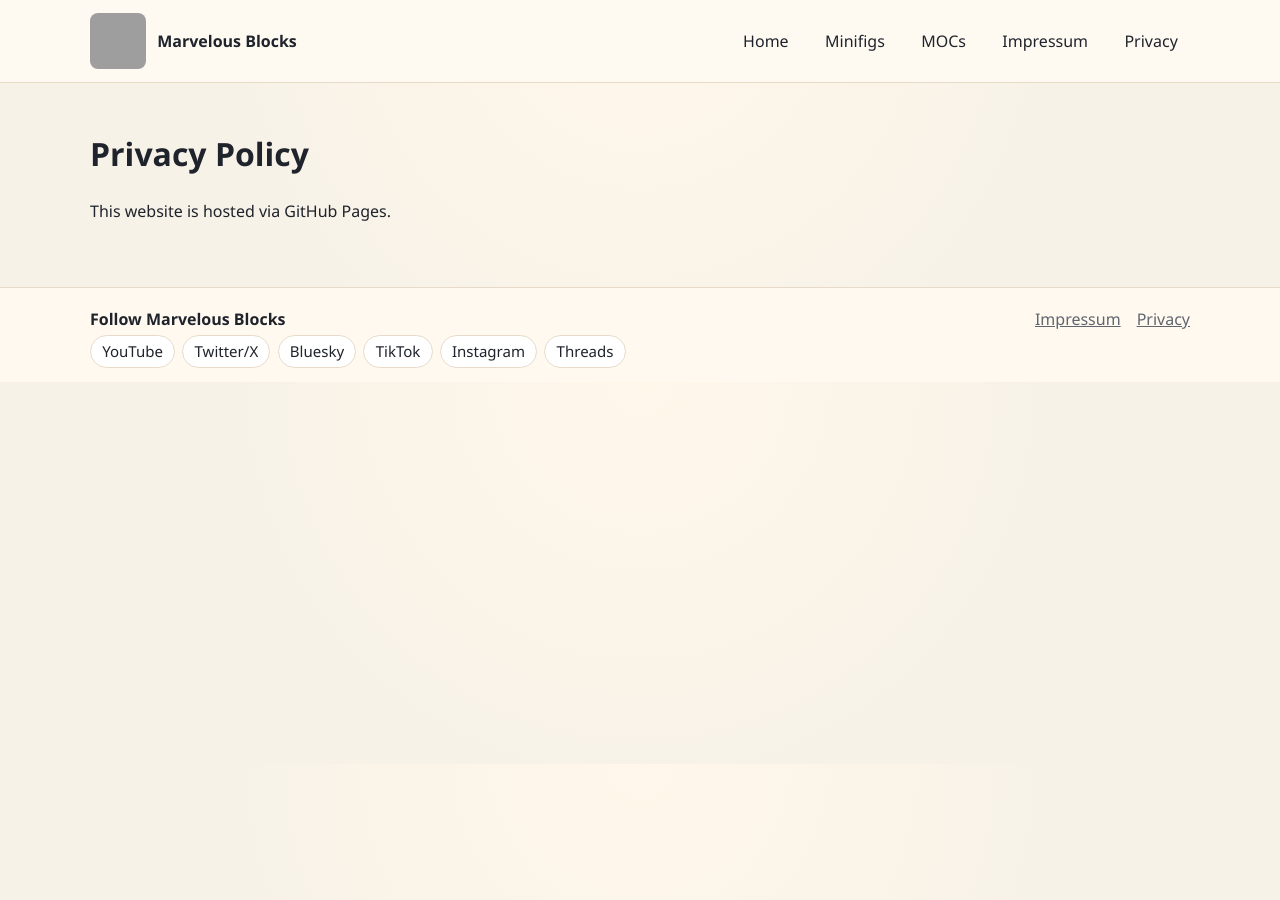
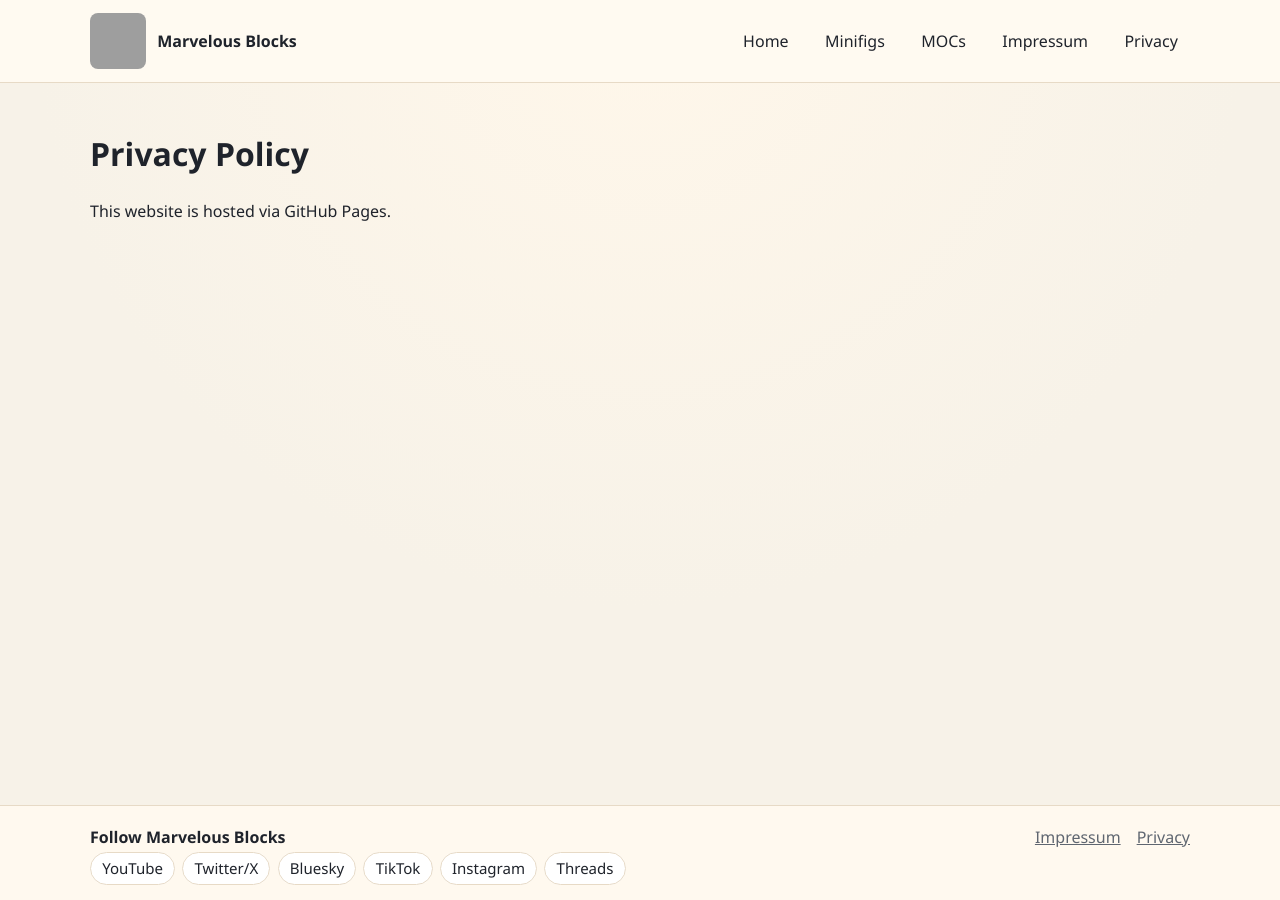
Before and after one commit to MarvelousBlocks/marvelousblocks.github.io, a Jekyll site: the page built from privacy.md, in a window 1280 px wide. Built offline with Jekyll 4.4.1, drawn with Linux system fonts in a browser that asks for light colours; grey boxes are pictures that could not be loaded.

Commit message:
feat(website): pin the footer to the viewport bottom on short pages

```diff
--- a/assets/css/style.css
+++ b/assets/css/style.css
@@ -15,6 +15,10 @@
 
 body {
   margin: 0;
+  display: flex;
+  flex-direction: column;
+  min-height: 100vh;
+  min-height: 100dvh;
   font-family: "Segoe UI", "Trebuchet MS", sans-serif;
   color: var(--ink);
   background: radial-gradient(circle at top, #fff7ea 0%, var(--bg) 55%);
@@ -83,6 +87,7 @@ body {
 }
 
 .site-main {
+  flex: 1 0 auto;
   padding: 1.6rem 0 3rem;
 }
 
```
